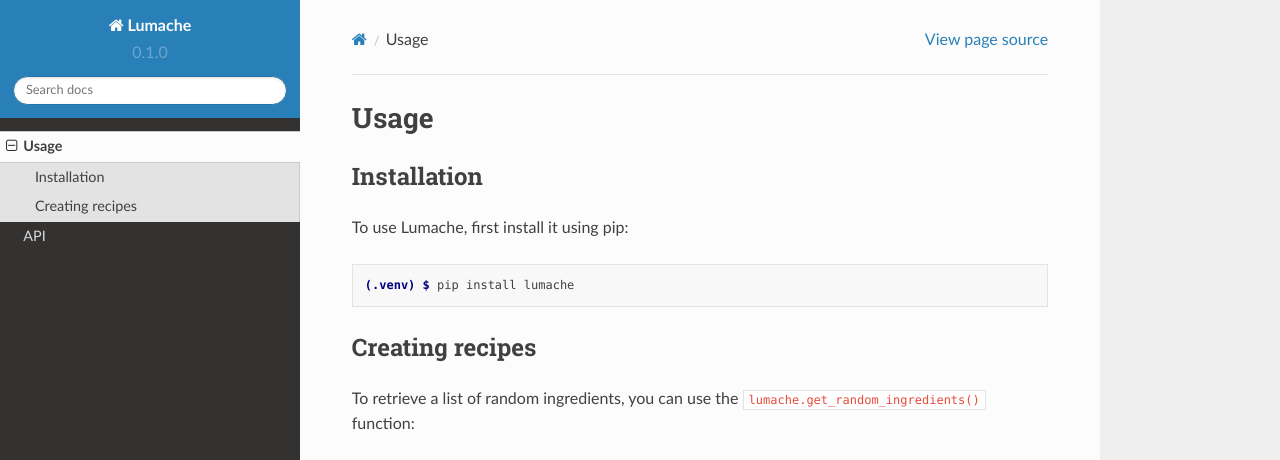
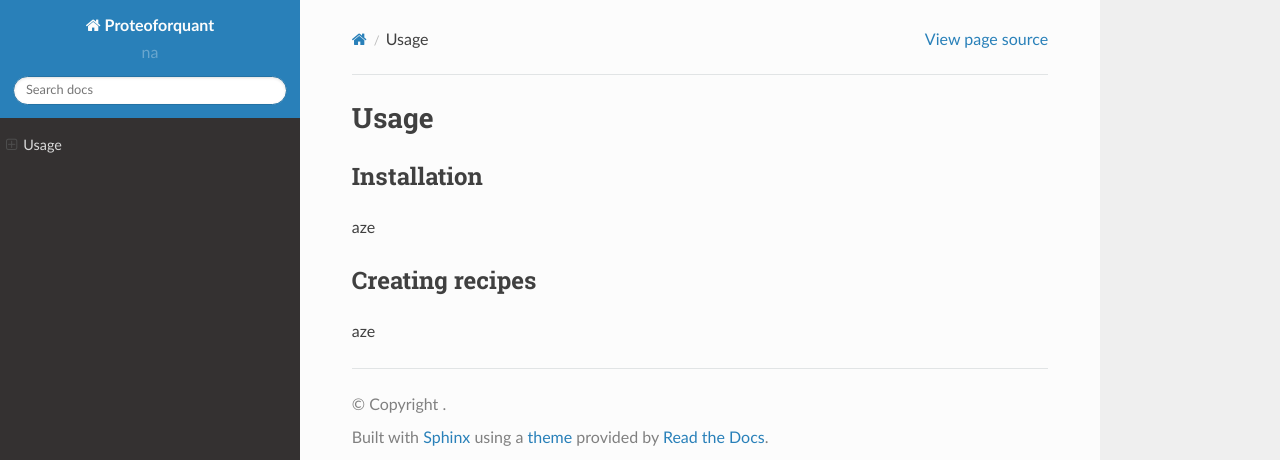
Before and after one commit to arthur-grimaud/Proteoformquant, a Sphinx documentation site: the page built from docs/source/usage.rst, in a window 1280 px wide and 1095 px high. Shown: the top 460 px of the window. Built offline with Sphinx 7.4.7 and the Read the Docs theme 2.0.0, drawn with Linux system fonts in a browser that asks for light colours; some of the changed text lies outside the part shown; grey boxes are pictures that could not be loaded.

Commit message:
doc updt

```diff
--- a/docs/source/conf.py
+++ b/docs/source/conf.py
@@ -2,12 +2,11 @@
 
 # -- Project information
 
-project = 'Lumache'
-copyright = '2021, Graziella'
-author = 'Graziella'
+project = 'Proteoforquant'
+author = 'Arthur Grimaud'
 
-release = '0.1'
-version = '0.1.0'
+release = 'na'
+version = 'na'
 
 # -- General configuration
 
--- a/docs/source/usage.rst
+++ b/docs/source/usage.rst
@@ -6,28 +6,9 @@
 Installation
 ------------
 
-To use Lumache, first install it using pip:
-
-.. code-block:: console
-
-   (.venv) $ pip install lumache
+aze
 
 Creating recipes
 ----------------
 
-To retrieve a list of random ingredients,
-you can use the ``lumache.get_random_ingredients()`` function:
-
-.. autofunction:: lumache.get_random_ingredients
-
-The ``kind`` parameter should be either ``"meat"``, ``"fish"``,
-or ``"veggies"``. Otherwise, :py:func:`lumache.get_random_ingredients`
-will raise an exception.
-
-.. autoexception:: lumache.InvalidKindError
-
-For example:
-
->>> import lumache
->>> lumache.get_random_ingredients()
-['shells', 'gorgonzola', 'parsley']
+aze
```
Also changed, not shown: docs/source/index.rst (+1 -19 lines), 5 other files.
